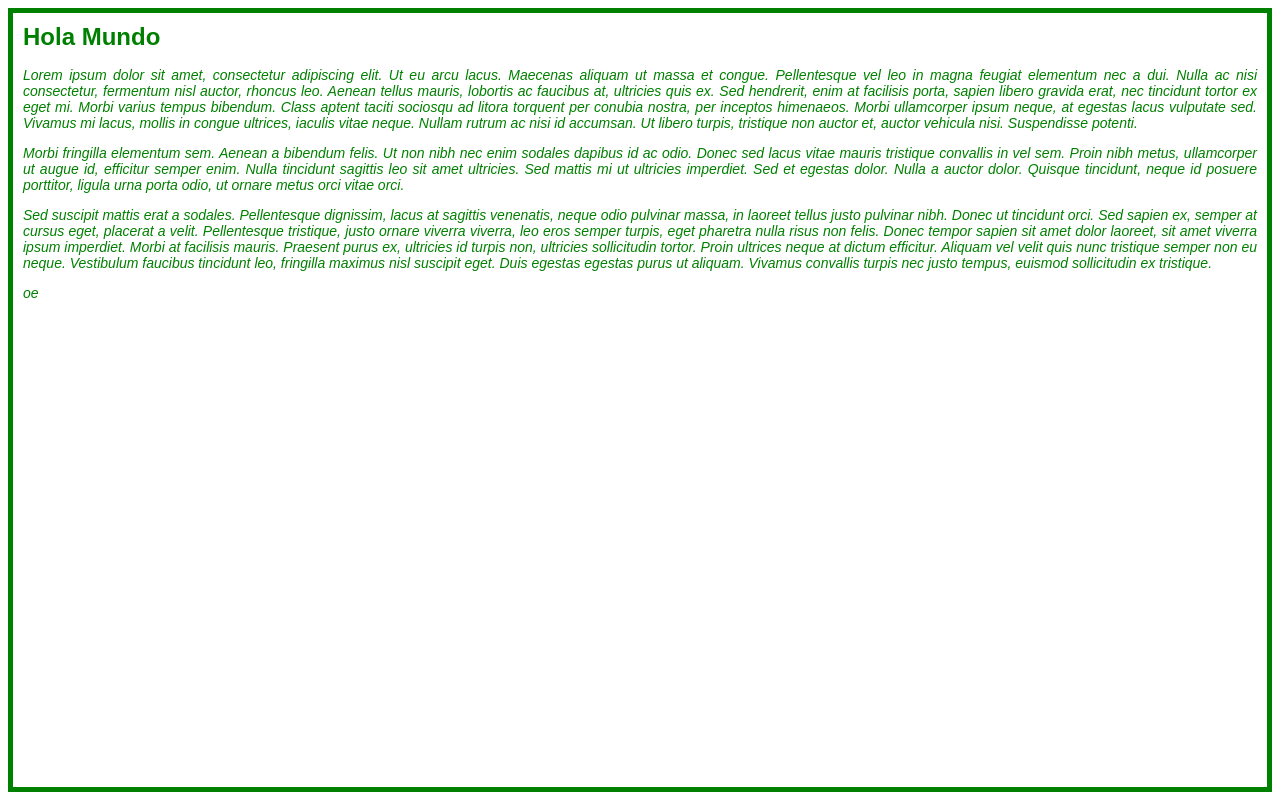
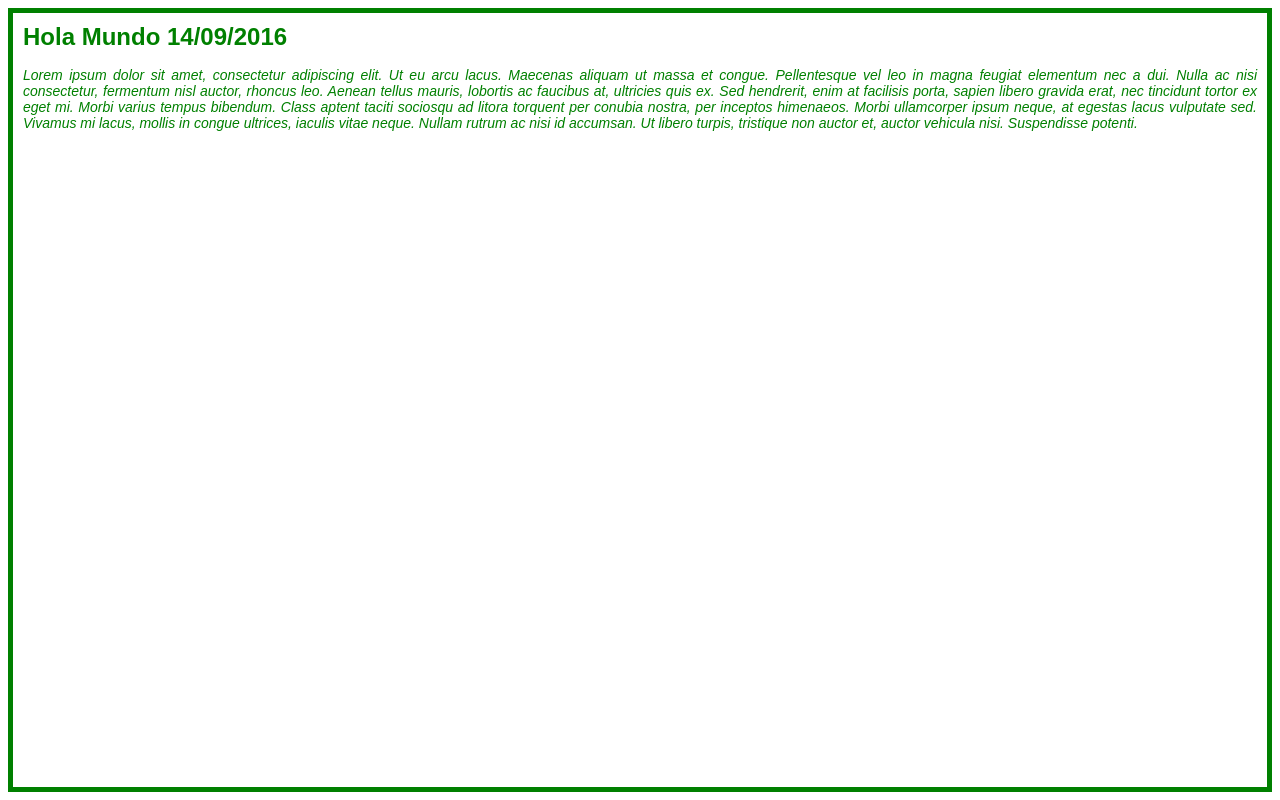
Before and after one commit to pablo-go/Hola-Mundo, a plain HTML site: page index.html in a window 1280 px wide. Drawn offline with Linux system fonts and the light colour scheme.

Commit message:
Cambios Finales

```diff
--- a/index.html
+++ b/index.html
@@ -6,11 +6,8 @@
 	</head>
 
 	<body>
-		<h1>Hola Mundo</h1>
+		<h1>Hola Mundo 14/09/2016</h1>
 		<p>Lorem ipsum dolor sit amet, consectetur adipiscing elit. Ut eu arcu lacus. Maecenas aliquam ut massa et congue. Pellentesque vel leo in magna feugiat elementum nec a dui. Nulla ac nisi consectetur, fermentum nisl auctor, rhoncus leo. Aenean tellus mauris, lobortis ac faucibus at, ultricies quis ex. Sed hendrerit, enim at facilisis porta, sapien libero gravida erat, nec tincidunt tortor ex eget mi. Morbi varius tempus bibendum. Class aptent taciti sociosqu ad litora torquent per conubia nostra, per inceptos himenaeos. Morbi ullamcorper ipsum neque, at egestas lacus vulputate sed. Vivamus mi lacus, mollis in congue ultrices, iaculis vitae neque. Nullam rutrum ac nisi id accumsan. Ut libero turpis, tristique non auctor et, auctor vehicula nisi. Suspendisse potenti.</p>
-		<p>Morbi fringilla elementum sem. Aenean a bibendum felis. Ut non nibh nec enim sodales dapibus id ac odio. Donec sed lacus vitae mauris tristique convallis in vel sem. Proin nibh metus, ullamcorper ut augue id, efficitur semper enim. Nulla tincidunt sagittis leo sit amet ultricies. Sed mattis mi ut ultricies imperdiet. Sed et egestas dolor. Nulla a auctor dolor. Quisque tincidunt, neque id posuere porttitor, ligula urna porta odio, ut ornare metus orci vitae orci.</p>
-		<p>Sed suscipit mattis erat a sodales. Pellentesque dignissim, lacus at sagittis venenatis, neque odio pulvinar massa, in laoreet tellus justo pulvinar nibh. Donec ut tincidunt orci. Sed sapien ex, semper at cursus eget, placerat a velit. Pellentesque tristique, justo ornare viverra viverra, leo eros semper turpis, eget pharetra nulla risus non felis. Donec tempor sapien sit amet dolor laoreet, sit amet viverra ipsum imperdiet. Morbi at facilisis mauris. Praesent purus ex, ultricies id turpis non, ultricies sollicitudin tortor. Proin ultrices neque at dictum efficitur. Aliquam vel velit quis nunc tristique semper non eu neque. Vestibulum faucibus tincidunt leo, fringilla maximus nisl suscipit eget. Duis egestas egestas purus ut aliquam. Vivamus convallis turpis nec justo tempus, euismod sollicitudin ex tristique.</p>
-		<p>oe</p>
 	</body>
 
 </html>
```
